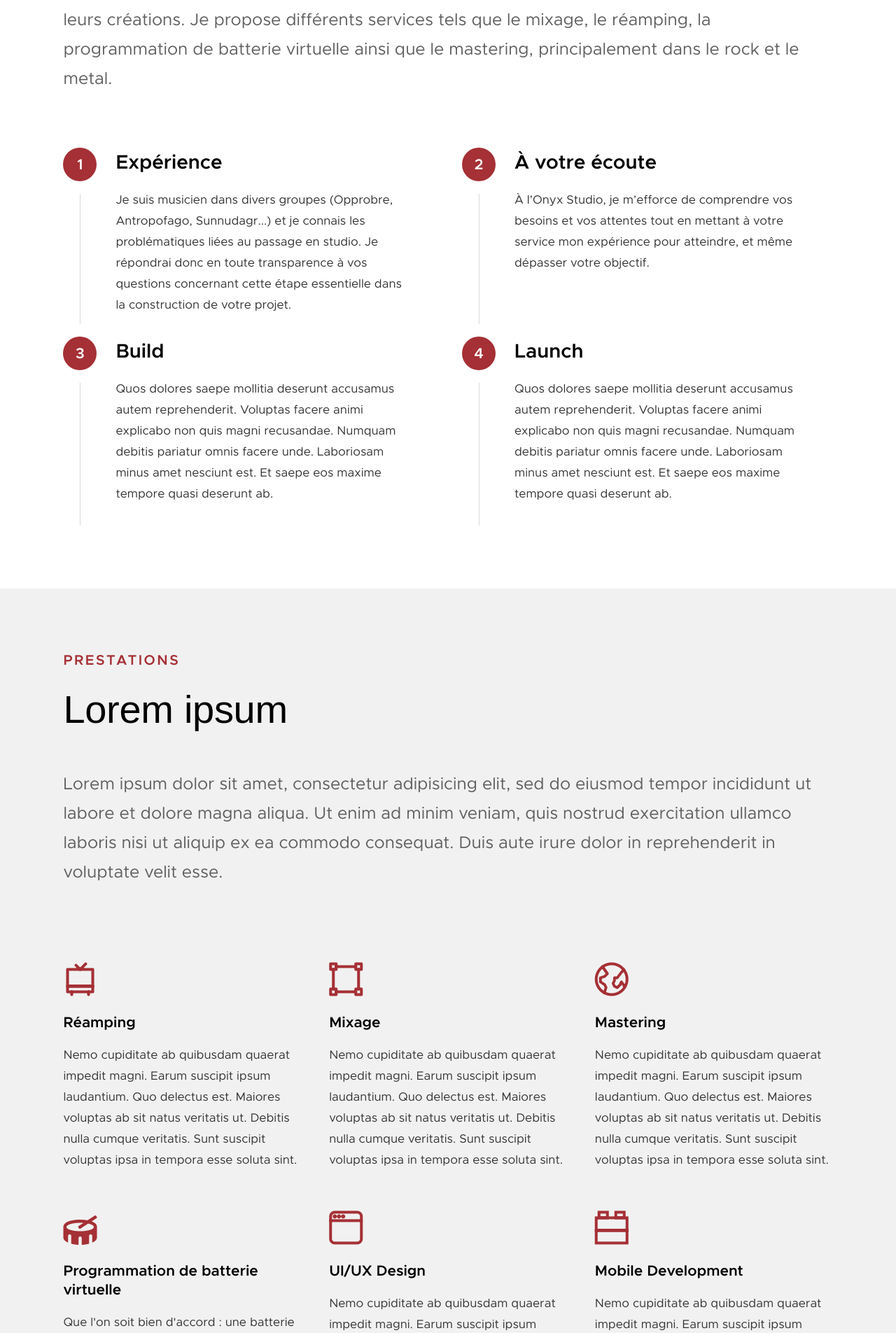
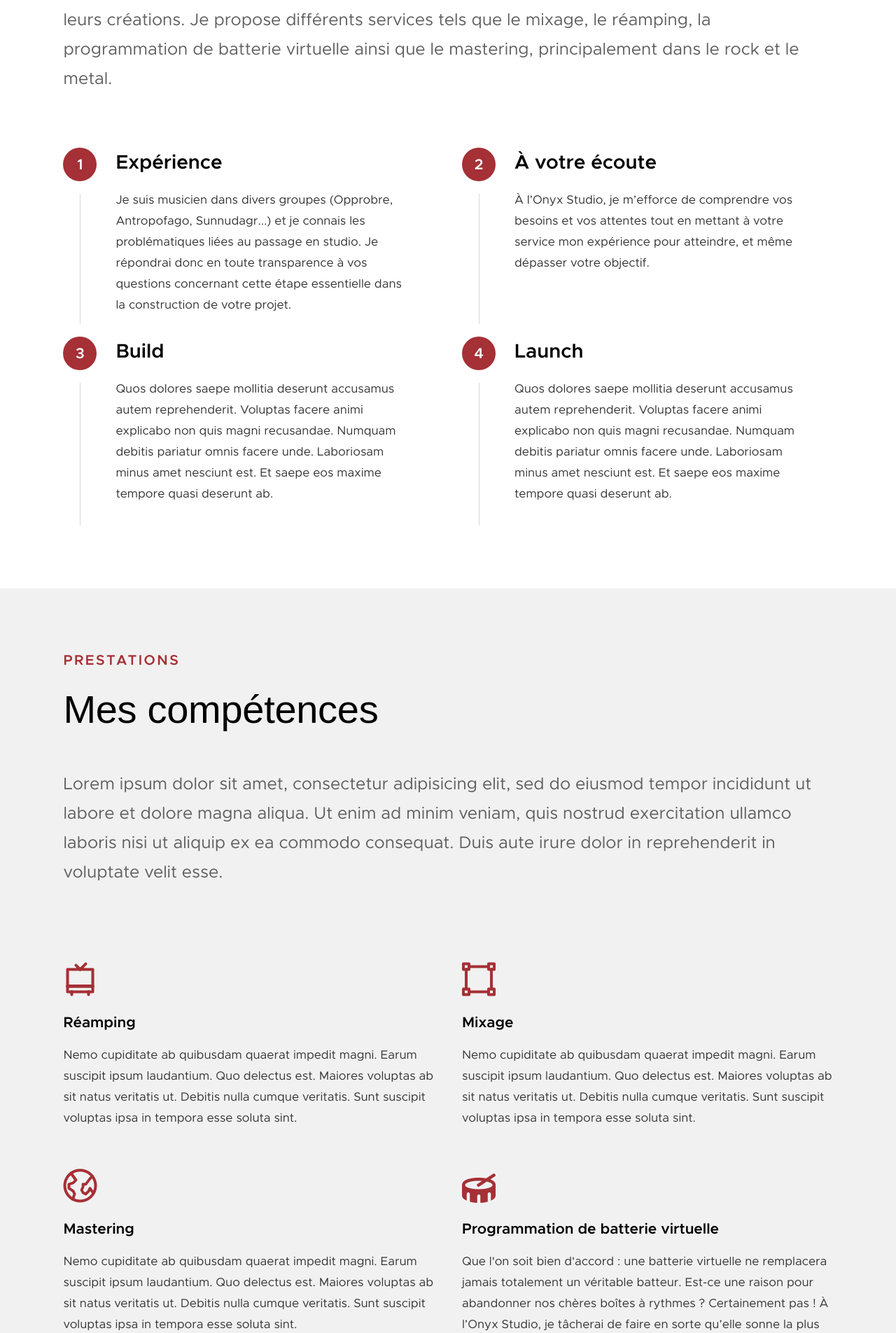
Before and after one commit to Clm-Roig/onyx-studio, a PHP site: page / in a window 1280 px wide. Shown: the part 1135-3040 px from the top of the page at 70% size. Run offline with PHP 8.4, Linux system fonts and the light colour scheme; some libraries are stand-ins or nearby versions; some web fonts are replaced.

Commit message:
Fix text layouts, add link to references

```diff
--- a/css/main.css
+++ b/css/main.css
@@ -39,7 +39,7 @@
  *    ## about process
  *  # services
  *    ## services list
- *  # works
+ *  # references
  *    ## bricks/masonry
  *  # testimonials
  *  # stats
@@ -2457,10 +2457,10 @@ html.no-csstransitions .home-content__main {
 
 
 /* ===================================================================
- * # works
+ * # references
  *
  * ------------------------------------------------------------------- */
-.s-works {
+.s-references {
   background: #ffffff;
   padding: 9rem 0 24rem;
   position: relative;
@@ -2496,6 +2496,7 @@ html.no-csstransitions .home-content__main {
 }
 
 .item-folio__thumb img {
+  max-width: 400px;
   vertical-align: top;
   -webkit-transition: all 0.5s ease-in-out;
   transition: all 0.5s ease-in-out;
@@ -2645,7 +2646,7 @@ html.no-csstransitions .home-content__main {
 
 /* -------------------------------------------------------------------
  * responsive:
- * works
+ * references
  * ------------------------------------------------------------------- */
 @media only screen and (max-width: 1500px) {
   .masonry-wrap {
@@ -2678,7 +2679,7 @@ html.no-csstransitions .home-content__main {
   }
 }
 @media only screen and (max-width: 1200px) {
-  .s-works {
+  .s-references {
     padding: 15rem 0 22.2rem;
   }
 }
@@ -2694,7 +2695,7 @@ html.no-csstransitions .home-content__main {
   }
 }
 @media only screen and (max-width: 800px) {
-  .s-works {
+  .s-references {
     padding: 12rem 0 15rem;
   }
 
@@ -2709,7 +2710,7 @@ html.no-csstransitions .home-content__main {
   }
 }
 @media only screen and (max-width: 400px) {
-  .s-works {
+  .s-references {
     padding: 9.6rem 0 15rem;
   }
 
--- a/index.html
+++ b/index.html
@@ -63,7 +63,7 @@
                     <li class="current"><a class="smoothscroll"  href="#home" title="home">Accueil</a></li>
                     <li><a class="smoothscroll"  href="#presentation" title="about">Présentation</a></li>
                     <li><a class="smoothscroll"  href="#prestations" title="services">Prestations</a></li>
-                    <li><a class="smoothscroll"  href="#works" title="works">Works</a></li>
+                    <li><a class="smoothscroll"  href="#references" title="references">Références</a></li>
                     <li><a class="smoothscroll"  href="#contact" title="contact">Contact</a></li>
                 </ul>
 
@@ -127,6 +127,14 @@
 					<span>
 						Réamping, mixage, mastering,
 						<br>programmation batterie virtuelle
+					</span>
+				</a>
+			</li>
+			<li>
+				<a class="smoothscroll" href="#prestations">
+					Références
+					<span>
+						Ils sont passés par l'Onyx Studio
 					</span>
 				</a>
 			</li>
@@ -228,7 +236,7 @@
         <div class="row section-header" data-aos="fade-up">
             <div class="col-full">
                 <h3 class="subhead">Prestations</h3>
-                <h1 class="display-1">Lorem ipsum</h1>
+                <h1 class="display-1">Mes compétences</h1>
             </div>
         </div> <!-- end section-header -->
 
@@ -240,7 +248,7 @@
             </div>
         </div> <!-- end about-desc -->
 
-        <div class="row services-list block-1-3 block-m-1-2 block-tab-full">
+        <div class="row services-list block-1-2 block-m-1-2 block-tab-full">
 
             <div class="col-block service-item " data-aos="fade-up">
                 <div class="service-icon service-icon--brand-identity">
@@ -293,40 +301,14 @@
                 </div>
             </div>
 
-            <div class="col-block service-item" data-aos="fade-up">
-                <div class="service-icon  service-icon--ui-design">
-                    <i class="icon-window"></i>
-                </div>
-                <div class="service-text">
-                    <h3 class="h4">UI/UX Design</h3>
-                    <p>Nemo cupiditate ab quibusdam quaerat impedit magni. Earum suscipit ipsum laudantium.
-                    Quo delectus est. Maiores voluptas ab sit natus veritatis ut. Debitis nulla cumque veritatis.
-                    Sunt suscipit voluptas ipsa in tempora esse soluta sint.
-                    </p>
-                </div>
-            </div>
-
-            <div class="col-block service-item" data-aos="fade-up">
-                <div class="service-icon service-icon--mobile-dev">
-                    <i class="icon-lego-block"></i>
-                </div>
-                <div class="service-text">
-                    <h3 class="h4">Mobile Development</h3>
-                    <p>Nemo cupiditate ab quibusdam quaerat impedit magni. Earum suscipit ipsum laudantium.
-                    Quo delectus est. Maiores voluptas ab sit natus veritatis ut. Debitis nulla cumque veritatis.
-                    Sunt suscipit voluptas ipsa in tempora esse soluta sint.
-                    </p>
-                </div>
-            </div>
-
         </div> <!-- end services-list -->
 
     </section> <!-- end s-prestations -->
 
 
-    <!-- works
+    <!-- references
     ================================================== -->
-    <section id='works' class="s-works">
+    <section id='references' class="s-references">
 
         <div class="row section-header" data-aos="fade-up">
             <div class="col-full">
@@ -492,11 +474,13 @@
             </div> <!-- end masonry -->
         </div> <!-- end masonry-wrap -->
 
+		<script>
+			`
 			<div class="testimonials-wrap" data-aos="fade-up">
 
 				<div class="row">
 					<div class="col-full testimonials-header">
-                    <h2 class="h1">What Clients Are Saying.</h2>
+						<h2 class="h1">Ce qu'ils en disent</h2>
 					</div>
 				</div>
 
@@ -539,8 +523,10 @@
 				</div> <!-- end testimonials -->
 
 			</div> <!-- end testimonials-wrap -->
+			`
+		</script>
 
-    </section> <!-- end s-works -->
+    </section> <!-- end s-references -->
 
 
     <!-- stats
```
Lines whose indentation alone changed are shown as unchanged.
